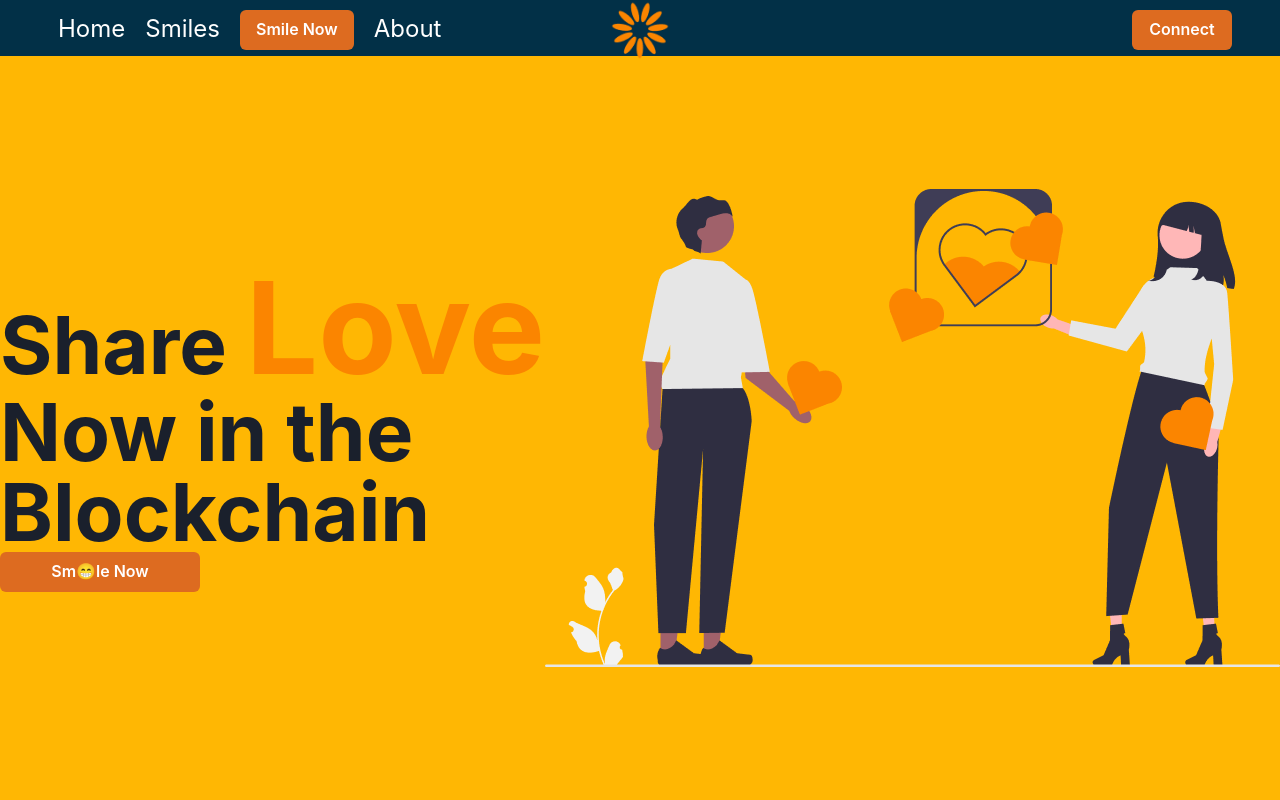
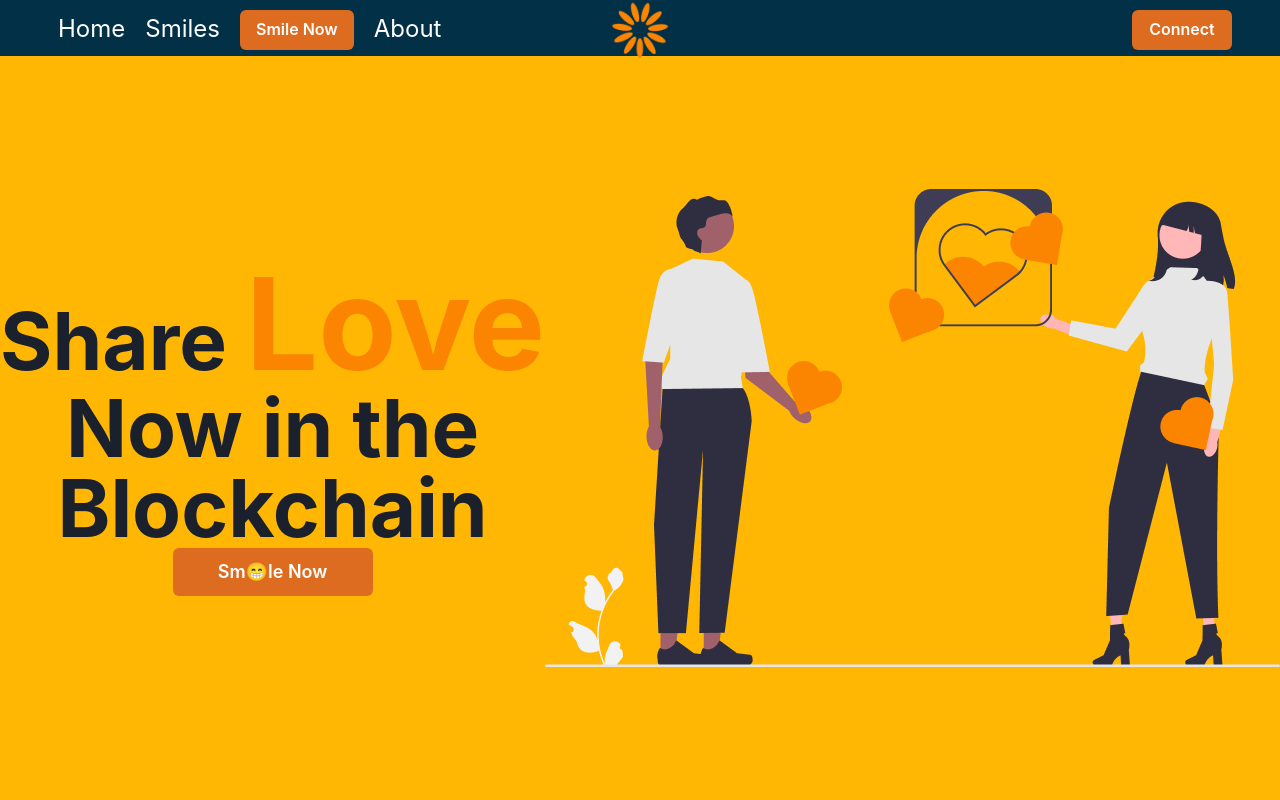
Before and after one commit to aynaever/share-smile-contract, a React (Create React App) app: page / in a window 1280 px wide. Shown: the top 800 px of the page. Built offline with nearby package versions, Linux system fonts and the light colour scheme.

Commit message:
center text in HeroSection

```diff
--- a/src/components/HeroSection/index.css
+++ b/src/components/HeroSection/index.css
@@ -15,10 +15,12 @@
 	grid-area: slang;
 	align-self: center;
 	justify-self: center;
+	text-align: center;
 }
 
 .cta {
 	width: 200px;
+	display: block;
 }
 
 .image {
--- a/src/components/HeroSection/index.js
+++ b/src/components/HeroSection/index.js
@@ -12,7 +12,7 @@ function HeroSection() {
 					Blockchain
 					<br />
 				</HeadingChakra>
-				<Button className="cta" colorScheme="orange">Sm😁le Now</Button>
+				<Button className="cta" colorScheme="orange" size="lg">Sm😁le Now</Button>
 			</div>
 			<Image src="/HeroImage.png" className="image"/>
 		</div>
```
